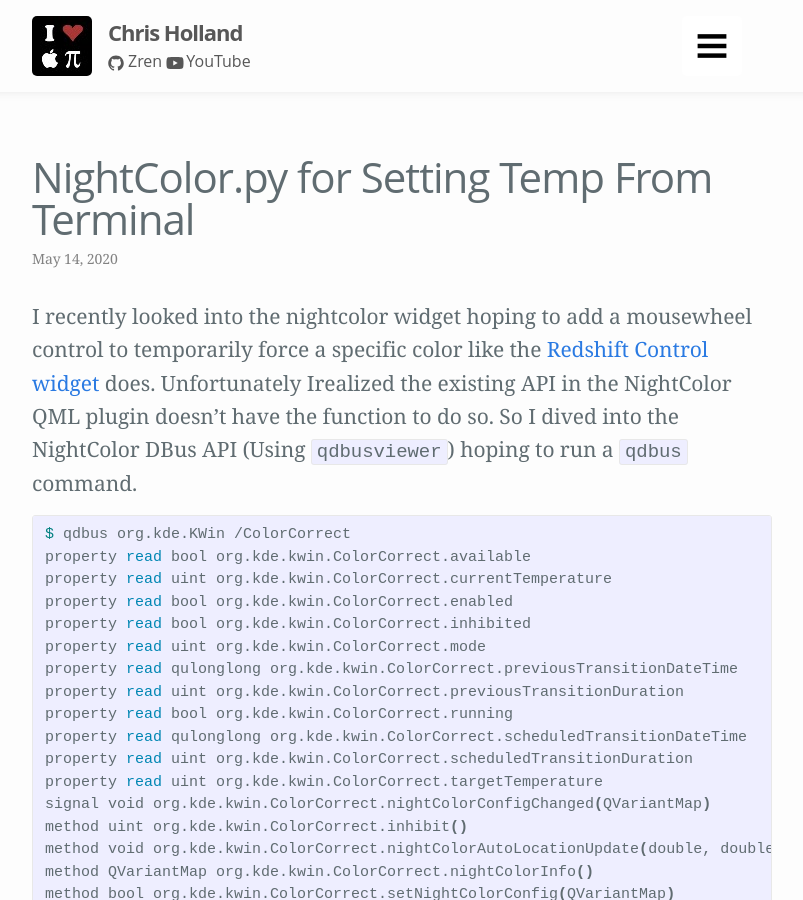
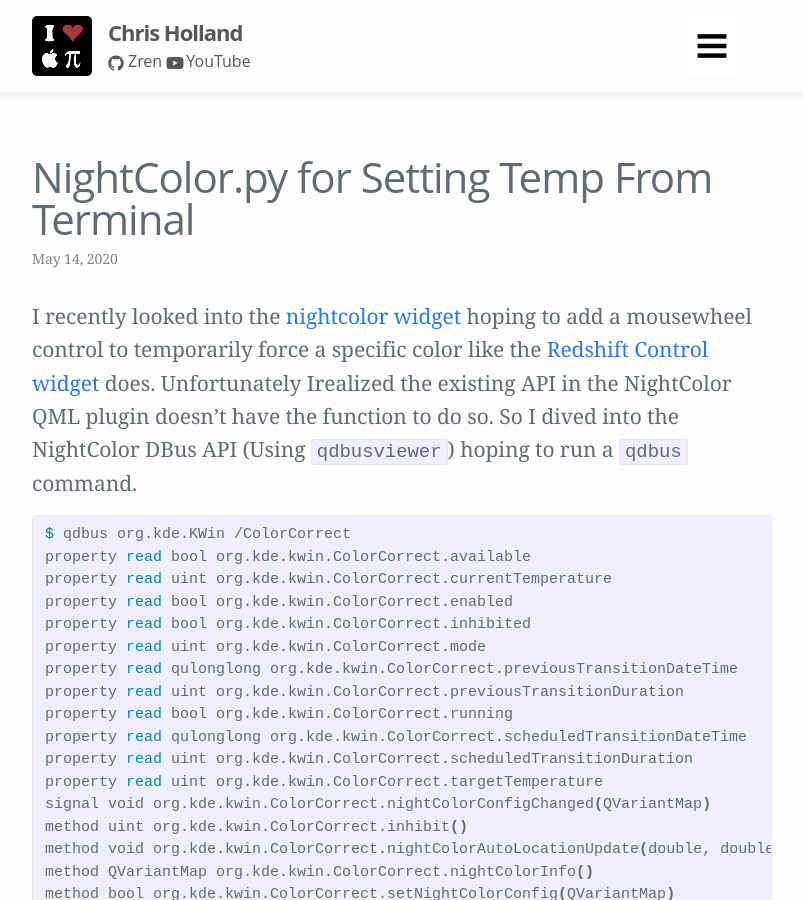
Before and after one commit to Zren/zren.github.io, a Jekyll site: the page built from _posts/2020-05-14-nightcolorpy-for-setting-temp-from-terminal.markdown, in a window 1280 px wide and 900 px high. Shown: the whole window, without its empty margins (238-1041 px from the left). Built offline with Jekyll 4.4.1, drawn with Linux system fonts in a browser that asks for light colours; some of the changed lines change nothing that is shown; some of the changed text lies outside the part shown.

Commit message:
Few more links

```diff
--- a/_posts/2020-05-14-nightcolorpy-for-setting-temp-from-terminal.markdown
+++ b/_posts/2020-05-14-nightcolorpy-for-setting-temp-from-terminal.markdown
@@ -3,7 +3,7 @@
 layout: post
 ---
 
-I recently looked into the nightcolor widget hoping to add a mousewheel control to temporarily force a specific color like the [Redshift Control widget](https://github.com/kde/plasma-redshift-control) does. Unfortunately  Irealized the existing API in the NightColor QML plugin doesn't have the function to do so. So I dived into the NightColor DBus API (Using `qdbusviewer`) hoping to run a `qdbus` command.
+I recently looked into the [nightcolor widget](https://github.com/KDE/kdeplasma-addons/tree/master/applets/nightcolor) hoping to add a mousewheel control to temporarily force a specific color like the [Redshift Control widget](https://github.com/kde/plasma-redshift-control) does. Unfortunately  Irealized the existing API in the NightColor QML plugin doesn't have the function to do so. So I dived into the NightColor DBus API (Using `qdbusviewer`) hoping to run a `qdbus` command.
 
 {% highlight bash %}
 $ qdbus org.kde.KWin /ColorCorrect
@@ -54,8 +54,9 @@
 	print(key, value)
 {% endhighlight %}
 
-
 Here's my final script.
 <https://gist.github.com/Zren/6b9a0cea7b19ab42f239b379bea5e2b9>
 
 You'll notice I also set `Mode=3` to change it to `NightColorMode.Constant` aka "Always On".
+
+Last thing I did was replace my hardcoded `4200` temp, and used python's [argparse module](https://docs.python.org/3.7/library/argparse.html) to parse the terminal command arguments.
```
